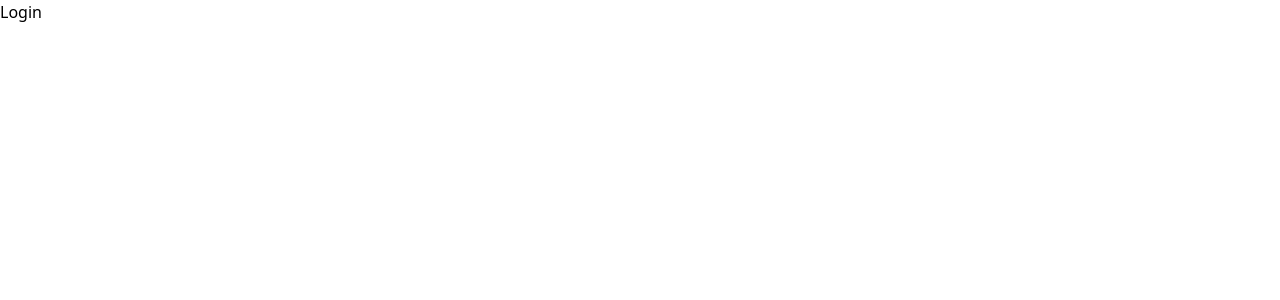
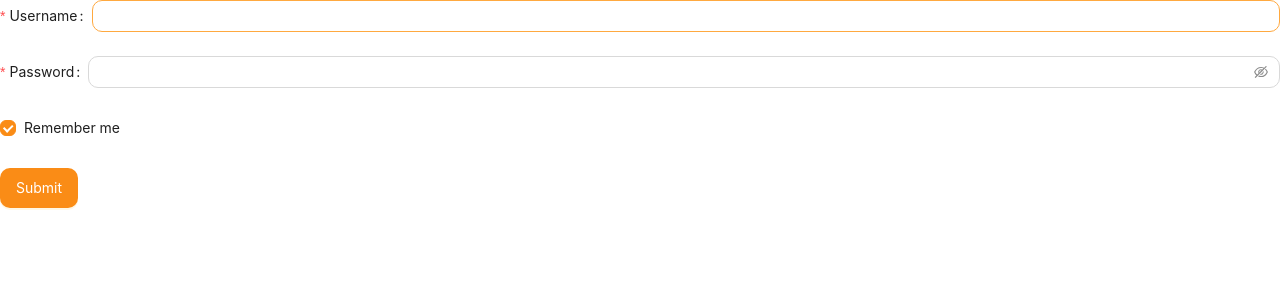
Before and after one commit to ammarrqureshi/writesmith, a React (Vite) app in the folder client/: page /login in a window 1280 px wide. Shown: the top 300 px of the page. Built offline with nearby package versions, Linux system fonts and the light colour scheme.

Commit message:
login form added

```diff
--- a/client/src/main.tsx
+++ b/client/src/main.tsx
@@ -1,10 +1,29 @@
-import React from 'react'
-import ReactDOM from 'react-dom/client'
-import App from './App.tsx'
-import './index.css'
+import React from "react";
+import ReactDOM from "react-dom/client";
+import App from "./App.tsx";
+import "./index.css";
+import { ConfigProvider } from "antd";
 
-ReactDOM.createRoot(document.getElementById('root')!).render(
+ReactDOM.createRoot(document.getElementById("root")!).render(
   <React.StrictMode>
-    <App />
-  </React.StrictMode>,
-)
+    <ConfigProvider
+      theme={{
+        token: {
+          colorPrimary: "#fa8c16",
+          colorInfo: "#fa8c16",
+          colorSuccess: "#00a600",
+          borderRadius: 10,
+          wireframe: false,
+        },
+        components: {
+          Button: {
+            controlHeight: 40,
+            controlHeightLG: 46,
+          },
+        },
+      }}
+    >
+      <App />
+    </ConfigProvider>
+  </React.StrictMode>
+);
--- a/client/src/pages/Login.tsx
+++ b/client/src/pages/Login.tsx
@@ -1,6 +1,53 @@
+import React from "react";
+import type { FormProps } from "antd";
+import { Button, Checkbox, Form, Input } from "antd";
 
-export const Login = () => {
-  return (
-    <div>Login</div>
-  )
-}
+type FieldType = {
+  username?: string;
+  password?: string;
+  remember?: string;
+};
+
+const onFinish: FormProps<FieldType>["onFinish"] = (values) => {
+  console.log("Success:", values);
+};
+
+const onFinishFailed: FormProps<FieldType>["onFinishFailed"] = (errorInfo) => {
+  console.log("Failed:", errorInfo);
+};
+
+export const Login = () => (
+  <Form
+    name="basic"
+    initialValues={{ remember: true }}
+    onFinish={onFinish}
+    onFinishFailed={onFinishFailed}
+    autoComplete="off"
+  >
+    <Form.Item<FieldType>
+      label="Username"
+      name="username"
+      rules={[{ required: true, message: "Please input your username!" }]}
+    >
+      <Input />
+    </Form.Item>
+
+    <Form.Item<FieldType>
+      label="Password"
+      name="password"
+      rules={[{ required: true, message: "Please input your password!" }]}
+    >
+      <Input.Password />
+    </Form.Item>
+
+    <Form.Item<FieldType> name="remember" valuePropName="checked">
+      <Checkbox>Remember me</Checkbox>
+    </Form.Item>
+
+    <Form.Item>
+      <Button type="primary" htmlType="submit">
+        Submit
+      </Button>
+    </Form.Item>
+  </Form>
+);
```
